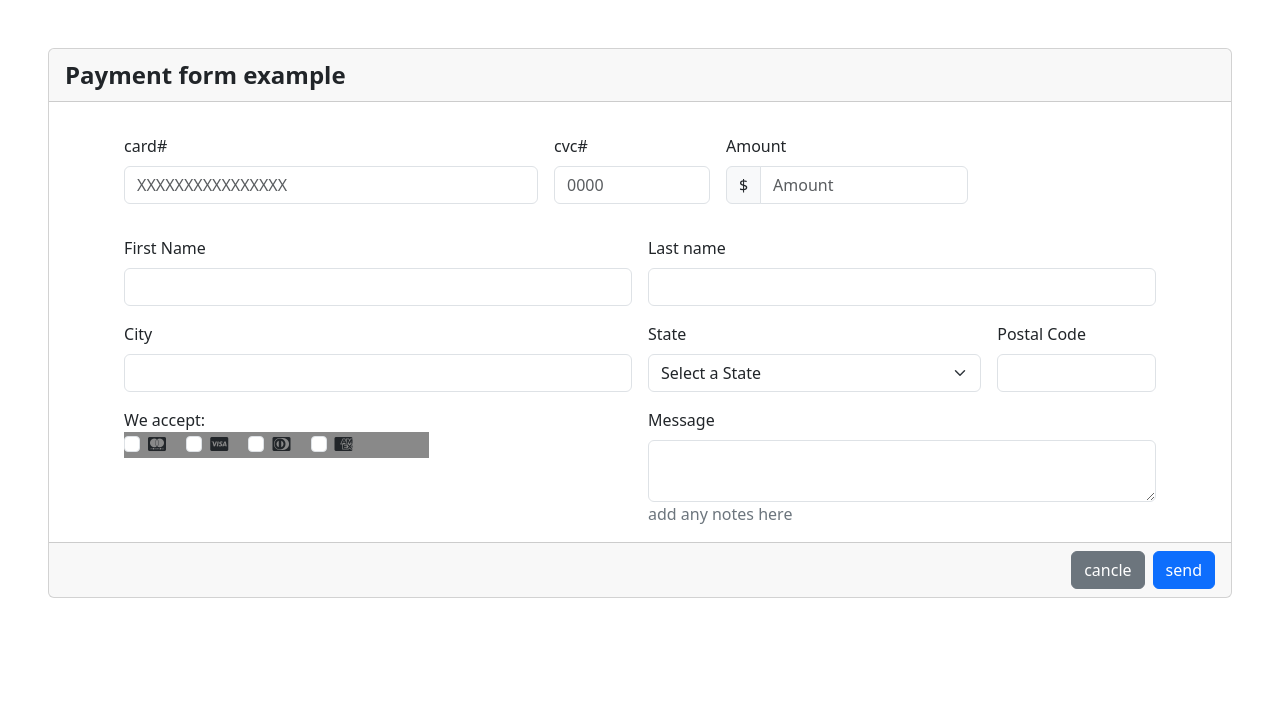
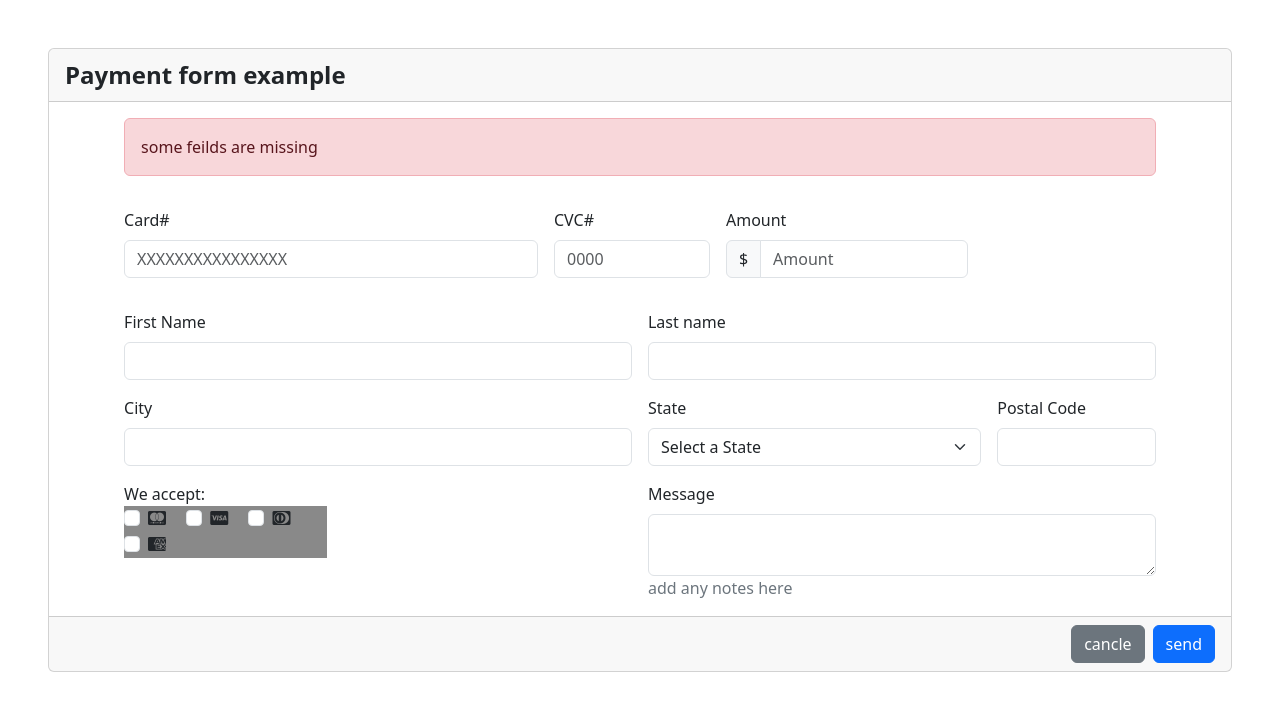
Before and after one commit to 4GeeksAcademy/jayknight7535-html-form, a plain HTML site: page index.html in a window 1280 px wide. Drawn offline with nearby package versions, Linux system fonts and the light colour scheme.

Commit message:
finished

```diff
--- a/index.html
+++ b/index.html
@@ -13,14 +13,17 @@
           <strong>Payment form example</strong>
         </div>
         <div class="card-body" style="width:90%">
+          <div class="alert alert-danger" role="alert">
+           some feilds are missing
+          </div>
             <form class="row g-3">
                   <div class="d-flex flex-row row g-3 mb-3">
                       <div class="col-sm-5 d.d-sm-flex">
-                          <label for="inputEmail4" class="form-label">card#</label>
+                          <label for="inputEmail4" class="form-label">Card#</label>
                           <input type="email" class="form-control" id="inputEmail4"  placeholder="XXXXXXXXXXXXXXXX">
                       </div>
                       <div class="col-sm-2 d.d-sm-flex">
-                          <label for="inputPassword4" class="form-label">cvc#</label>
+                          <label for="inputPassword4" class="form-label">CVC#</label>
                           <input type="password" class="form-control" id="inputPassword4" placeholder="0000">
                       </div>
                       <div class="col-sm-3 d.d-sm-flex">
@@ -110,7 +113,7 @@
                   <div class="col-md-6">
                     <div class="col-12">
                       <div>We accept:</div>
-                      <div style="background-color:rgb(137, 137, 137); width: 60%">
+                      <div style="background-color:rgb(137, 137, 137); width: 40%">
                         <div class="form-check form-check-inline">
                           <input class="form-check-input" type="checkbox" id="inlineCheckbox1" value="option1">
                           <label class="form-check-label" for="inlineCheckbox1"><i class="fa-brands fa-cc-mastercard"></i></label>
```
